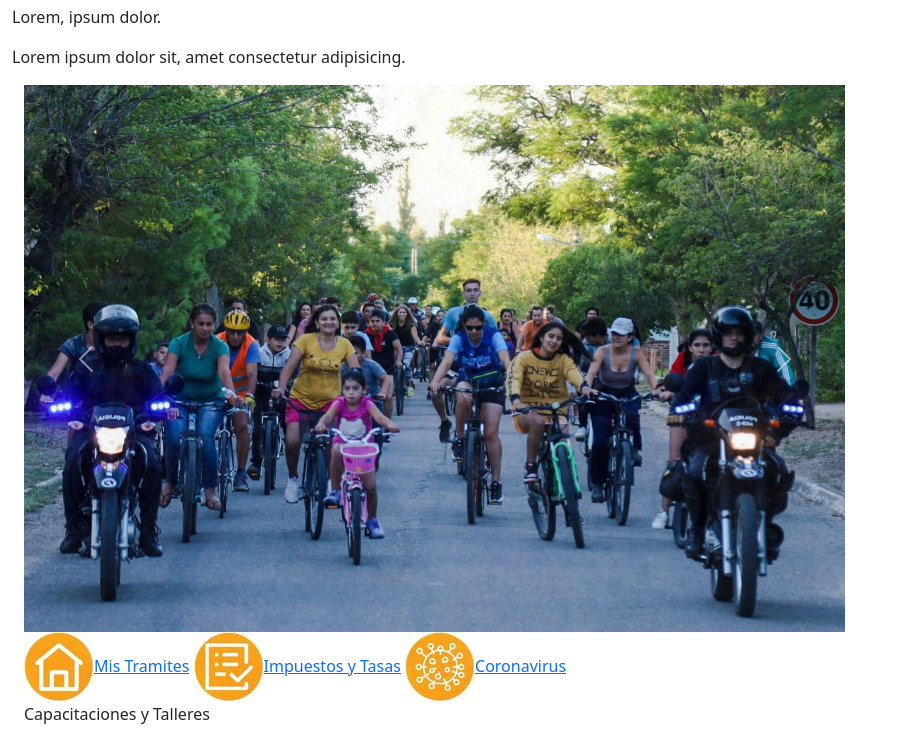
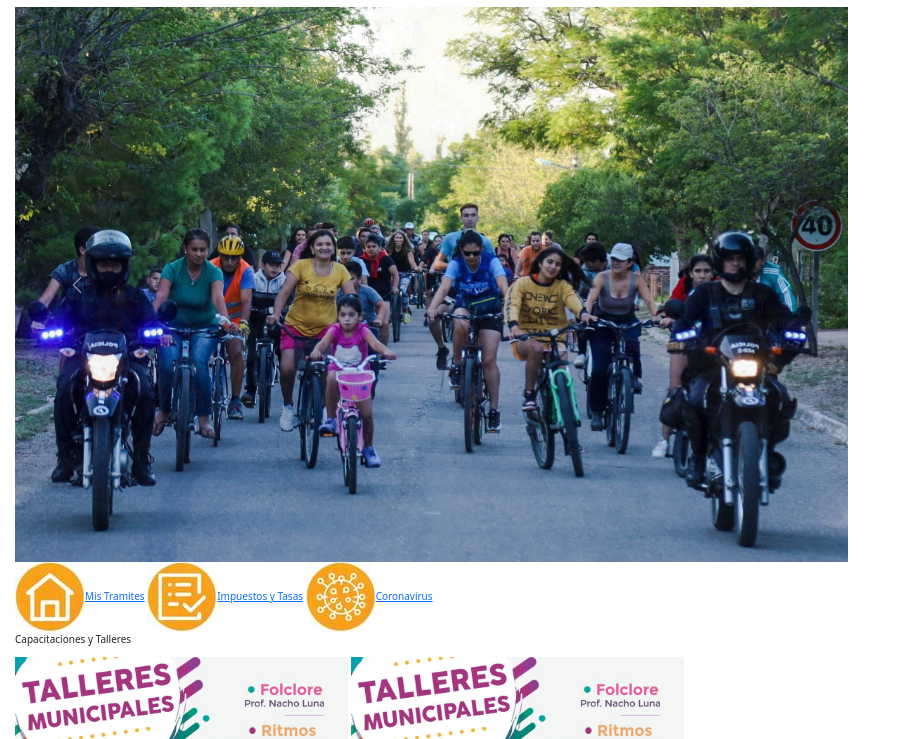
Before and after one commit to Matias-Rondinella/Municipalidad---Lujan---San-Luis, a website: page index.html in a window 1280 px wide. Shown: the part 123-862 px from the top of the page, without its empty margins (0-903 px from the left). Drawn offline with nearby package versions, Linux system fonts and the light colour scheme.

Commit message:
finalice instalacion y sincronizacion de compilador de estilos node-sass

```diff
--- a/assets/scss/bootstrap.scss
+++ b/assets/scss/bootstrap.scss
@@ -51,3 +51,7 @@
 // Utilities
 @import "utilities/api";
 // scss-docs-end import-stack
+
+// MIS ESTILOS
+
+@import "style";
```
Also changed, not shown: assets/css/style.css.
